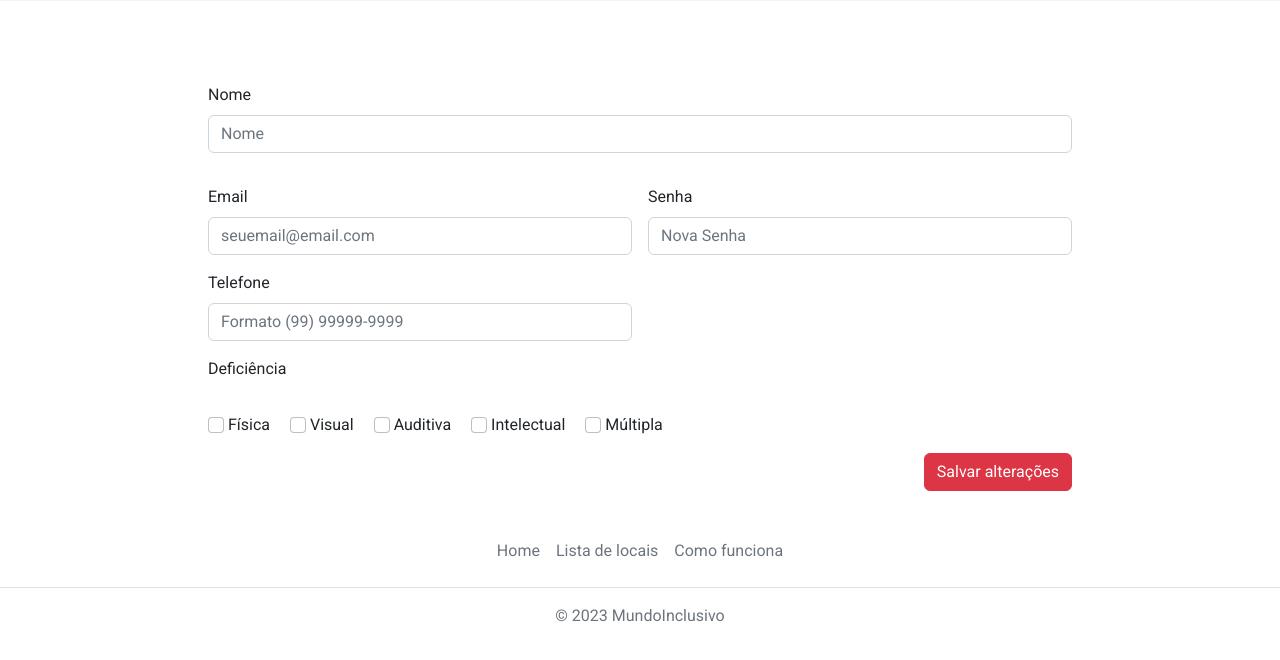
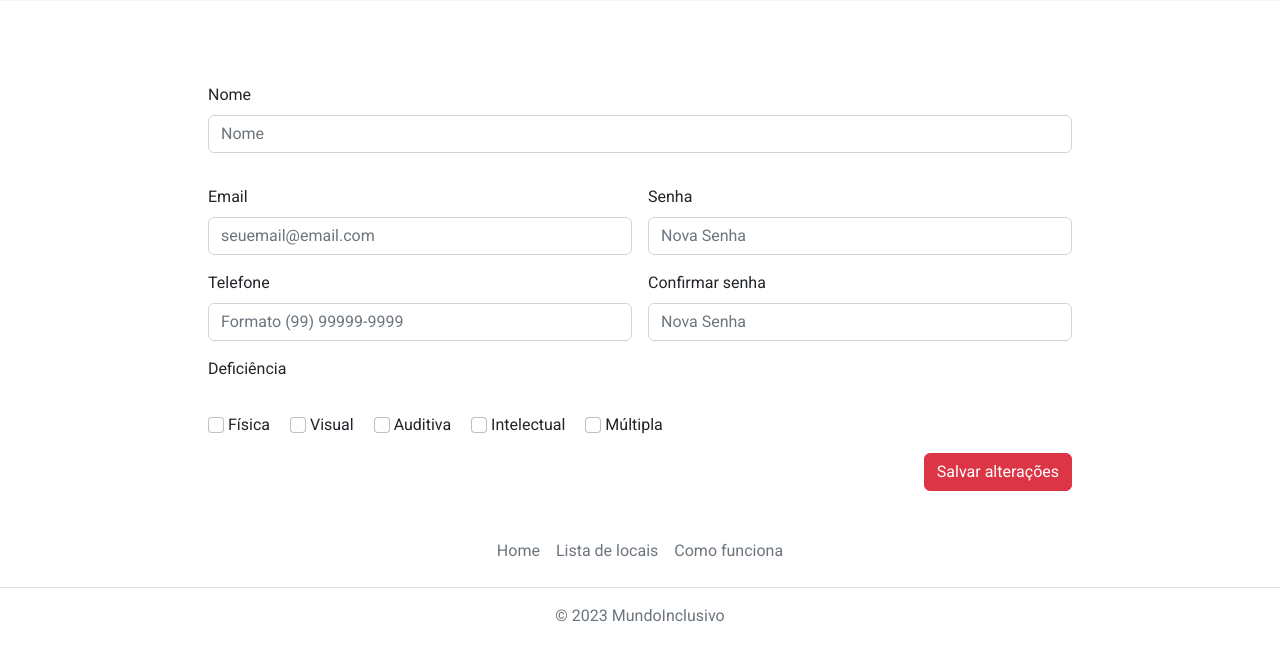
Before and after one commit to ICEI-PUC-Minas-PMV-SI/pmv-si-2023-2-pe1-t3-acessibilidade, a plain HTML site: page src/mundoInclusivo/perfilUser.html in a window 1280 px wide. Shown: the part 70-730 px from the top of the page. Drawn offline with nearby package versions, Linux system fonts and the light colour scheme.

```diff
--- a/src/mundoInclusivo/perfilUser.html
+++ b/src/mundoInclusivo/perfilUser.html
@@ -110,12 +110,16 @@
           </div>
           <div class="col-md-6">
             <label for="inputPassword4" class="form-label">Senha</label>
-            <input type="password" class="form-control" id="inputPassword4" name="pass" placeholder="Nova Senha" />
+            <input type="password" class="form-control" id="pass" name="pass" placeholder="Nova Senha" />
           </div>
           <div class="col-md-6">
             <label for="txtTelefone" class="form-label">Telefone</label>
             <input type="text" name="telefone" class="form-control" id="telefone"
               placeholder="Formato (99) 99999-9999" />
+          </div>
+          <div class="col-md-6">
+            <label for="inputPassword4" class="form-label">Confirmar senha</label>
+            <input type="password" class="form-control" id="confirm" name="confirm" placeholder="Nova Senha" />
           </div>
             <div class="col-12">
               <label class="form-label d-block " >Deficiência</label> <br>
```
